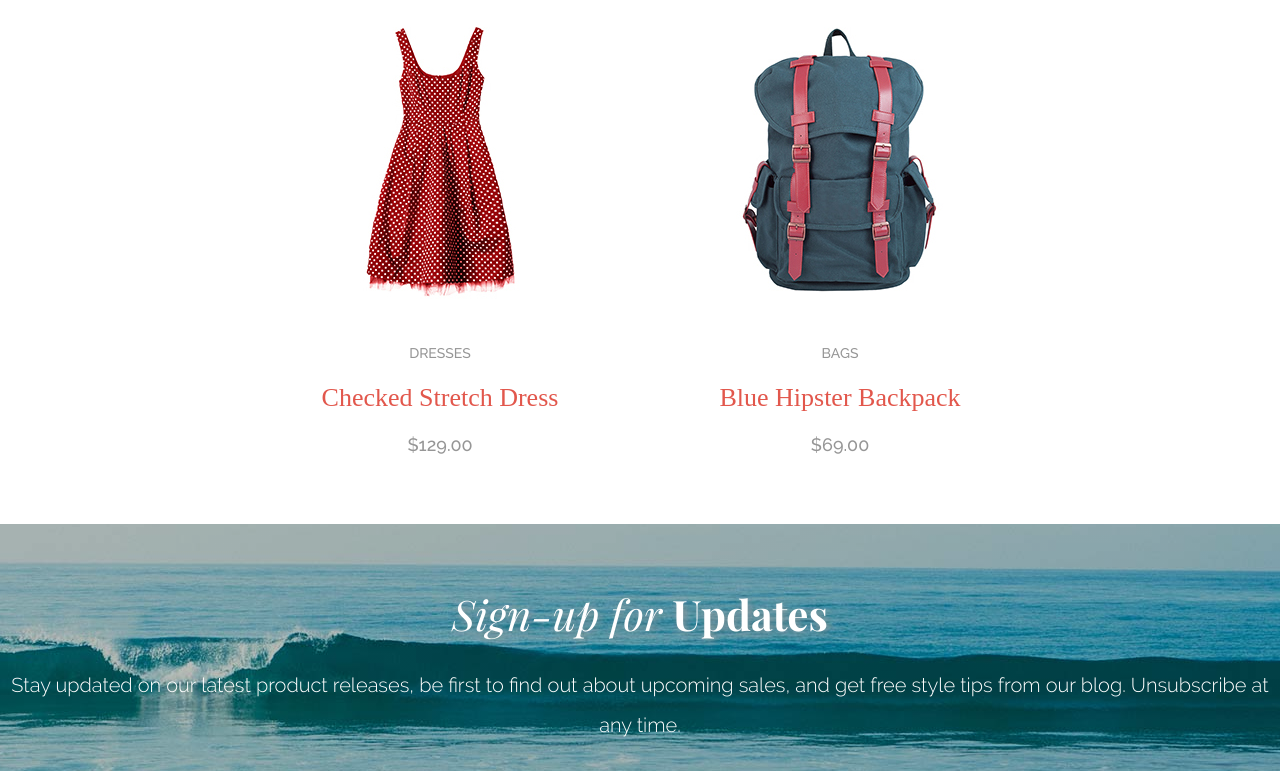
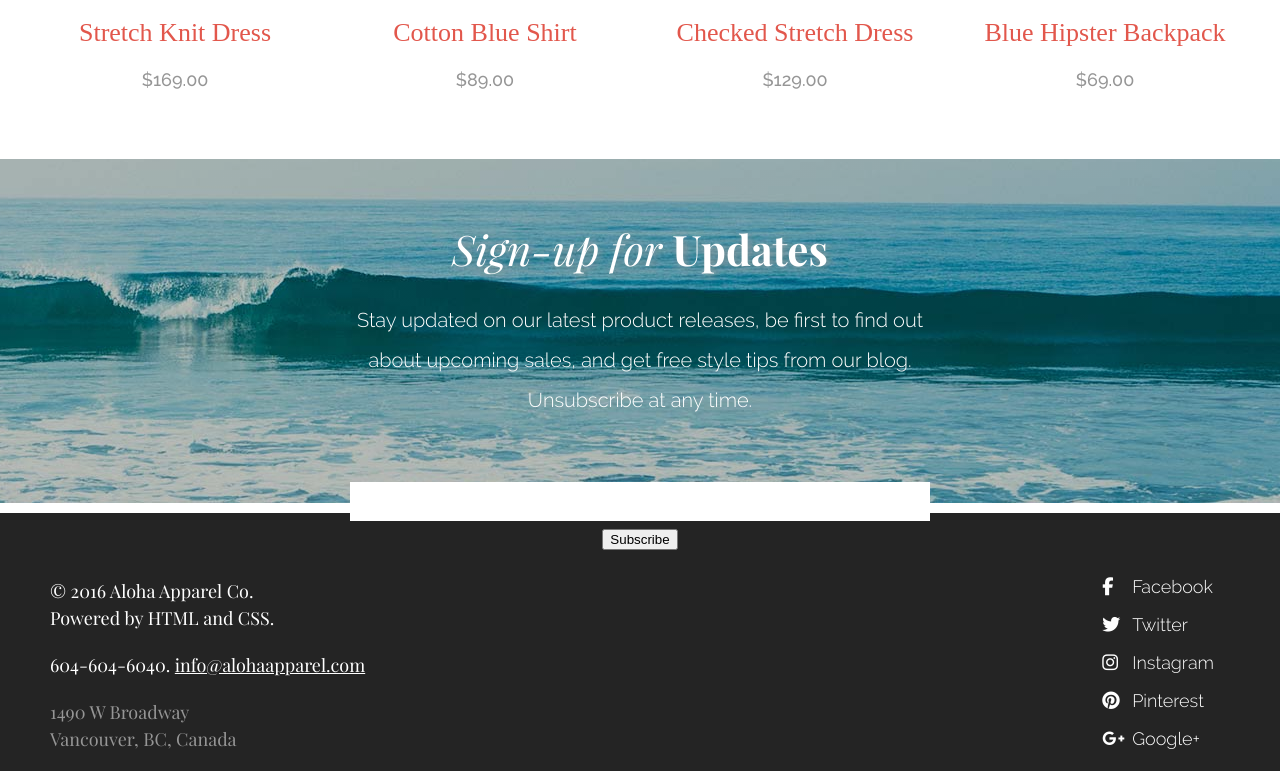
Before and after one commit to MisterPeddler/Aloha-Apparel, a plain HTML site: page index.html in a window 1280 px wide. Shown: the part 1411-2182 px from the top of the page. Drawn offline with Linux system fonts and the light colour scheme.

Commit message:
finished social icons

```diff
--- a/css/style.css
+++ b/css/style.css
@@ -19,7 +19,6 @@
 }*/
 
 .container{
-max-width:600px;
 margin: 0 auto;
 }
 
@@ -77,7 +76,7 @@ header{
   font-family: 'raleway';
   font-weight: bold;
   font-size: 24px;
-  padding-top: 200px;
+  padding-top:40%
 }
 
 .spring{
@@ -89,6 +88,7 @@ header{
 .secondHero{
   text-align:center;
   /*position: relative;*/
+  padding: 0 30px;
 }
 
 .secondHero p, .updates p{
@@ -176,13 +176,31 @@ img {
   /*position: relative;*/
   background: linear-gradient(to bottom, rgba(0,0,0,0.25) 0%, rgba(0,0,0,0.25) 100% ),url(../images/wave-bkgd.jpg) no-repeat center bottom;
   margin-bottom:10px;
+  padding: 0 30px;
 }
 
 .updates h2{
   color:white;
   margin-top:70px;
   text-shadow: 2px 2px 8px #969696;
+
 }
+
+
+input[type=text] {
+    width: 100%;
+    padding: 12px 20px;
+    margin: 8px 0;
+    box-sizing: border-box;
+    border: none;
+    outline:none;
+}
+
+
+
+
+
+
 
 .contactInfo{
   text-align:center;
@@ -202,6 +220,8 @@ text-align: center;
 
 .socialName{
   display:none;
+  font-family: raleway;
+  font-weight:normal;
 }
 
 .year{
@@ -235,25 +255,35 @@ footer p{
 @media screen and (min-width: 600px) {
 
   .socialList{
-  margin-top: 40px;
+  margin-top: 65px;
   text-align: left;
   }
 
   .socialIcon{
     color:white;
-    display:inline-block;
-    margin: 0px 6px 0px 6px;
+    display:block;
     font-size: 18px;
   }
 
   .socialName{
     display:inline-block;
-    floar:left;
-    clear:right;
+    margin-left: 5px;
+    /*text-align: left;*/
   }
 
   .socialList li{
+    display: block;
+    margin-bottom: 20px;
+  }
+
+  .socialList i{
+    min-width: 25px;
+  }
+
+  .socialList{
     float:right;
+    display:block;
+    padding-right: 10px;
   }
 
 
@@ -297,6 +327,7 @@ footer p{
   .contactInfo{
     float:left;
     text-align:left;
+    padding-left: 10px;
   }
 
 
@@ -313,8 +344,28 @@ footer p{
 
 }
 
-/*
+
 @media screen and (min-width: 1240px) {
+
+  .collection{
+    font-family: 'raleway';
+    font-weight: bold;
+    font-size: 24px;
+    padding-top:15%
+  }
+
+  .secondHero{
+    padding: 0 350px;
+  }
+
+  .updates{
+      padding: 0 350px;
+  }
+
+.container{
+margin: 0 auto;
+max-width: 1240px;
+}
 
   .productList li{
     width: 25%;
@@ -330,9 +381,14 @@ footer p{
   height:550px;
   /*position: relative;*/
 }
-/*
-  .tabletContainer{
-    max-width: 1240px;
-  }*/
+
+.socialList{
+  padding-right: 60px;
+}
+
+.contactInfo{
+  padding-left: 40px;
+}
+
 
 }
--- a/index.html
+++ b/index.html
@@ -26,10 +26,8 @@
 
 
 <section class="hero">
-  <div class="verticalCenter">
     <p class = "collection">NEW COLLECTION</p>
     <p class = "spring">Spring/Summer 2016</p>
-  </div>
 </section>
 
 <section class="secondHero">
@@ -75,6 +73,12 @@
   <div class="verticalCenter">
     <h2>Sign-up for <span class="bold">Updates</span></h2>
     <p>Stay updated on our latest product releases, be first to find out about upcoming sales, and get free style tips from our blog. Unsubscribe at any time.</p>
+
+      <form action="#" method="post">
+        <input type="text" name="sign-up"/>
+        <button type="submit">Subscribe</button>
+      </form>
+
   </div>
 </section>
 
@@ -98,9 +102,10 @@
     <ul class="socialList">
       <li class ="socialIcon"><i class="fa fa-facebook" aria-hidden="true"></i><div class="socialName">Facebook</div></li>
       <li class ="socialIcon"><i class="fa fa-twitter" aria-hidden="true"></i><div class="socialName">Twitter</div></li>
-      <li class ="socialIcon"><i class="fa fa-instagram" aria-hidden="true"><div class="socialName">Instagram</div></i></li>
+      <li class ="socialIcon"><i class="fa fa-instagram" aria-hidden="true"></i><div class="socialName">Instagram</div></li>
       <li class ="socialIcon"><i class="fa fa-pinterest" aria-hidden="true"></i><div class="socialName">Pinterest</div></li>
       <li class ="socialIcon"><i class="fa fa-google-plus" aria-hidden="true"></i><div class="socialName">Google+</div></li>
+
     </ul>
   </div>
 </footer>
```
Lines whose indentation alone changed are shown as unchanged.
